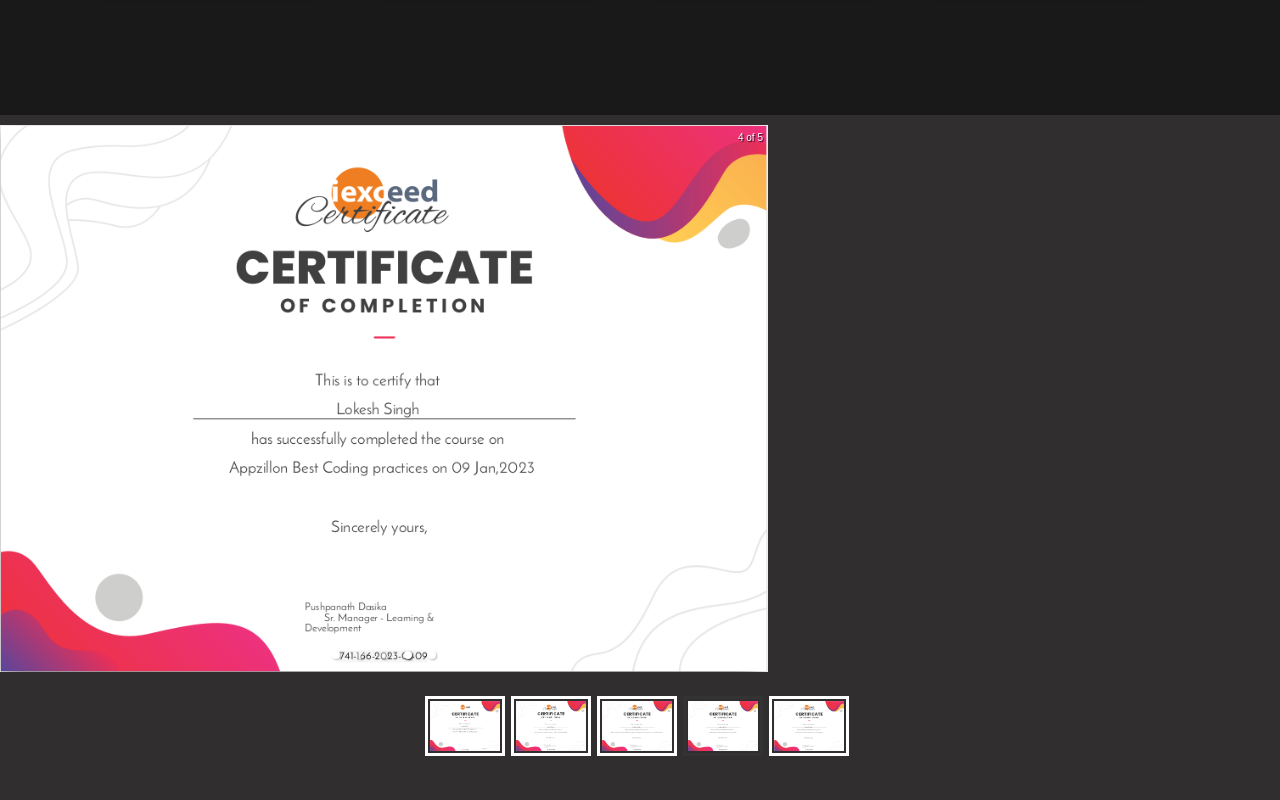
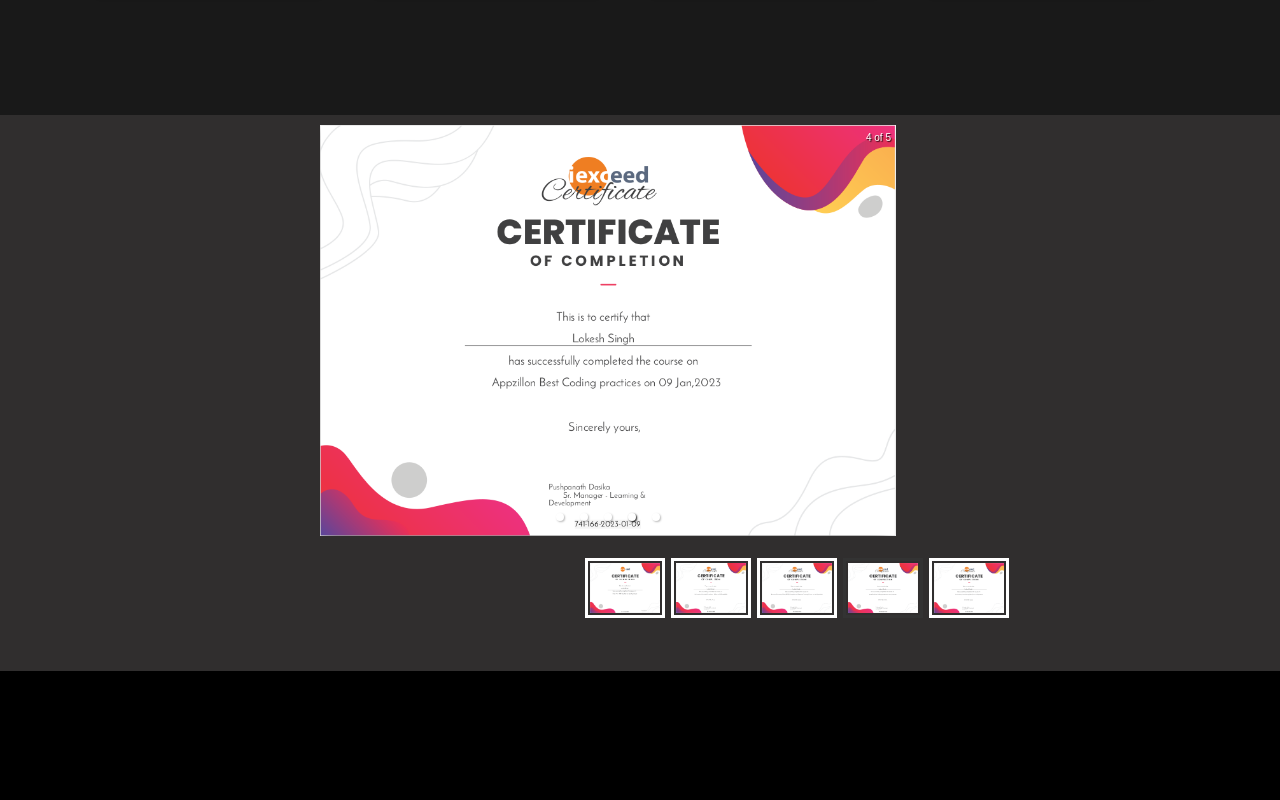
Before and after one commit to lokesh15mca/Portfolio, a React (Create React App) app: page / in a window 1280 px wide. Shown: the part 3760-4560 px from the top of the page. Built offline with nearby package versions, Linux system fonts and the light colour scheme.

Commit message:
certificate center

```diff
--- a/src/components/Certificates.css
+++ b/src/components/Certificates.css
@@ -23,3 +23,6 @@
 #temp{
   max-width: 100%;
 }
+.carousel-root{
+    padding-left: 25%;
+}
```
